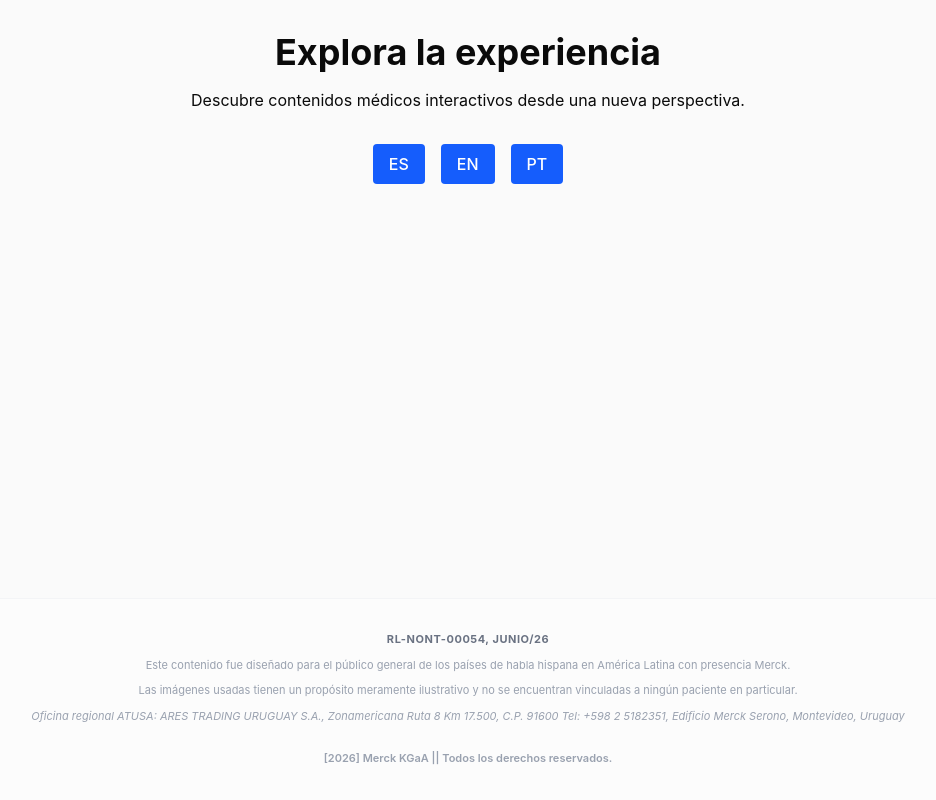
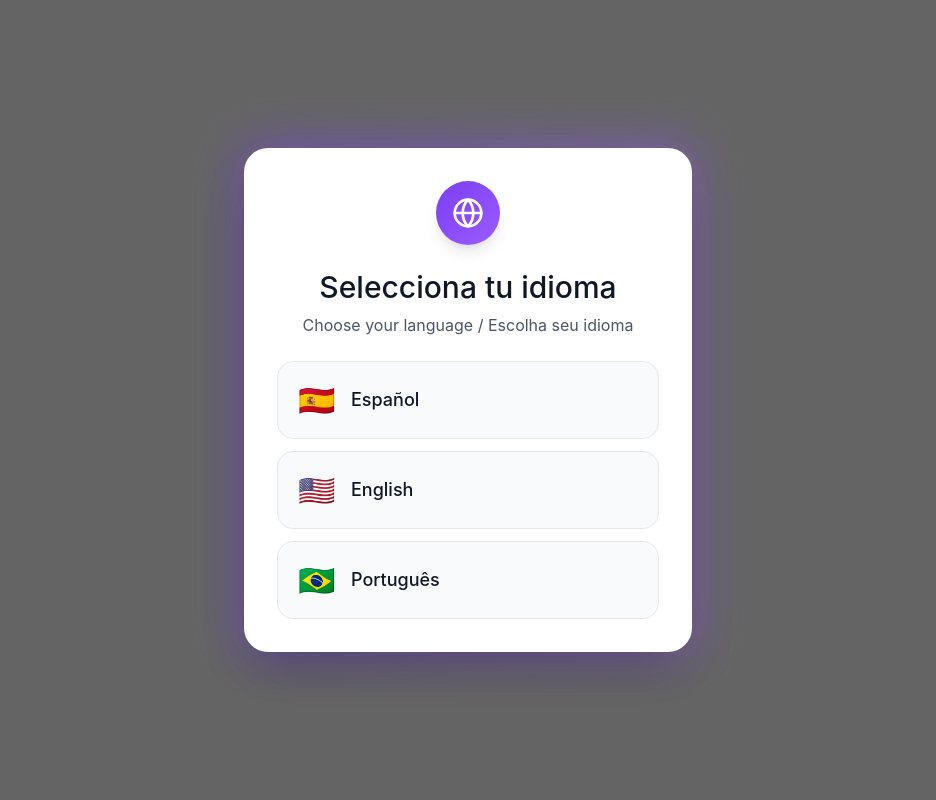
Before and after one commit to 3DestinyUser/thyrosense-web, a React (Vite) app: page / in a window 1280 px wide. Shown: the whole page, without its empty margins (172-1108 px from the left). Built offline with nearby package versions, Linux system fonts and the light colour scheme.

Commit message:
reset - iriginal main

```diff
--- a/src/app/App.tsx
+++ b/src/app/App.tsx
@@ -1,51 +1,90 @@
-import { useState } from 'react';
-import { translations, LanguageCode } from './translations';
-import { Footer } from './components/Footer';
+import { useState } from "react";
+import { HeroLanding } from "./components/HeroLanding";
+import { LanguageSelector } from "./components/LanguageSelector";
+import { LanguageSwitcher } from "./components/LanguageSwitcher";
+import { ContentSelector } from "./components/ContentSelector";
+import { VideoInstructionModal } from "./components/VideoInstructionModal";
+import { Video360Player } from "./components/Video360Player";
+import { LanguageCode } from "./translations";
 
-// IMPORTANTE: Asegúrate de importar aquí tus otros componentes
-// (Hero, LanguageSelector, ContentSelector, etc.) según tu estructura real.
+type AppState = "hero" | "language" | "content" | "instruction" | "video";
 
-function App() {
-  // Estado para el idioma, por defecto en Español
-  const [currentLang, setCurrentLang] = useState<LanguageCode>('es');
+export default function App() {
+  const [currentState, setCurrentState] = useState<AppState>("language");
+  const [selectedLanguage, setSelectedLanguage] = useState<LanguageCode>("es");
+  const [selectedContent, setSelectedContent] = useState<string>("");
 
-  // Función para cambiar el idioma que puedes pasar a tus otros componentes
-  const handleLanguageChange = (lang: LanguageCode) => {
-    setCurrentLang(lang);
+  const handleStartExperience = () => {
+    setCurrentState("content");
+  };
+
+  const handleLanguageSelect = (language: string) => {
+    setSelectedLanguage(language as LanguageCode);
+    setCurrentState("hero");
+  };
+
+  const handleLanguageChange = (language: LanguageCode) => {
+    setSelectedLanguage(language);
+  };
+
+  const handleContentSelect = (contentId: string) => {
+    setSelectedContent(contentId);
+    setCurrentState("instruction");
+  };
+
+  const handleInstructionClose = () => {
+    setCurrentState("content");
+  };
+
+  const handleStartVideo = () => {
+    setCurrentState("video");
+  };
+
+  const handleCloseVideo = () => {
+    setCurrentState("content");
   };
 
   return (
-    <div className="flex flex-col min-h-screen bg-background text-foreground">
-      {/* El componente <main> tiene 'flex-grow'.
-          Esto hace que ocupe todo el espacio disponible y empuje el footer al fondo.
-      */}
-      <main className="flex-grow">
+    <div className="size-full min-h-screen overflow-x-hidden">
+      {currentState !== "language" && (
+        <LanguageSwitcher
+          currentLanguage={selectedLanguage}
+          onLanguageChange={handleLanguageChange}
+        />
+      )}
 
-        {/* AQUÍ VAN TUS COMPONENTES ACTUALES */}
-        {/* Ejemplo (ajusta según tus nombres reales):
-          <Hero lang={currentLang} />
-          <LanguageSelector onSelect={handleLanguageChange} />
-          <ContentSelector lang={currentLang} />
-        */}
+      {currentState === "hero" && (
+        <HeroLanding onStart={handleStartExperience} language={selectedLanguage} />
+      )}
 
-        <div className="p-8 text-center">
-          <h1 className="text-4xl font-bold">{translations[currentLang].hero.title}</h1>
-          <p className="mt-4 text-muted-foreground">{translations[currentLang].hero.subtitle}</p>
+      {currentState === "language" && (
+        <LanguageSelector
+          isOpen={true}
+          onSelect={handleLanguageSelect}
+          language={selectedLanguage}
+        />
+      )}
 
-          {/* Botones de prueba para que veas cómo cambia el footer legal al instante */}
-          <div className="mt-8 flex justify-center gap-4">
-            <button onClick={() => setCurrentLang('es')} className="px-4 py-2 bg-blue-600 text-white rounded">ES</button>
-            <button onClick={() => setCurrentLang('en')} className="px-4 py-2 bg-blue-600 text-white rounded">EN</button>
-            <button onClick={() => setCurrentLang('pt')} className="px-4 py-2 bg-blue-600 text-white rounded">PT</button>
-          </div>
-        </div>
+      {currentState === "content" && (
+        <ContentSelector onSelectContent={handleContentSelect} language={selectedLanguage} />
+      )}
 
-      </main>
+      {currentState === "instruction" && (
+        <VideoInstructionModal
+          isOpen={true}
+          onClose={handleInstructionClose}
+          onStart={handleStartVideo}
+          language={selectedLanguage}
+        />
+      )}
 
-      {/* El Footer siempre al final */}
-      <Footer lang={currentLang} />
+      {currentState === "video" && (
+        <Video360Player
+          contentId={selectedContent}
+          onClose={handleCloseVideo}
+          language={selectedLanguage}
+        />
+      )}
     </div>
   );
 }
-
-export default App;
--- a/src/app/components/Footer.tsx
+++ /dev/null
@@ -1,21 +0,0 @@
-import { translations, LanguageCode } from '../translations';
-
-interface FooterProps {
-  lang: LanguageCode;
-}
-
-export const Footer = ({ lang }: FooterProps) => {
-  const t = translations[lang].footer;
-
-  return (
-    <footer className="w-full py-8 px-6 mt-auto border-t border-gray-100 bg-white/50">
-      <div className="max-w-5xl mx-auto flex flex-col space-y-2 text-center text-gray-400 text-[10px] sm:text-[11px] leading-relaxed">
-        <p className="font-bold text-gray-500 uppercase tracking-wider">{t.code}</p>
-        <p>{t.line1}</p>
-        <p>{t.line2}</p>
-        {t.address && <p className="italic">{t.address}</p>}
-        <p className="pt-4 font-semibold text-gray-400">{t.rights}</p>
-      </div>
-    </footer>
-  );
-};
```
